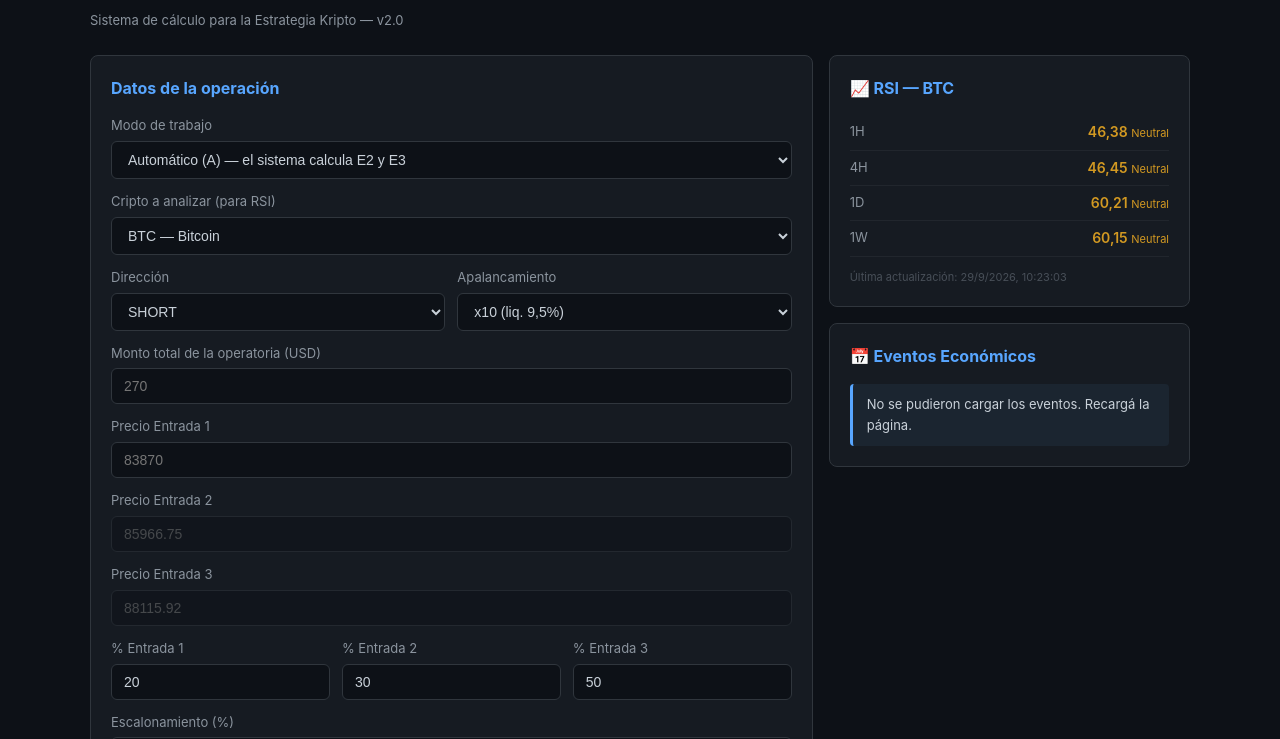
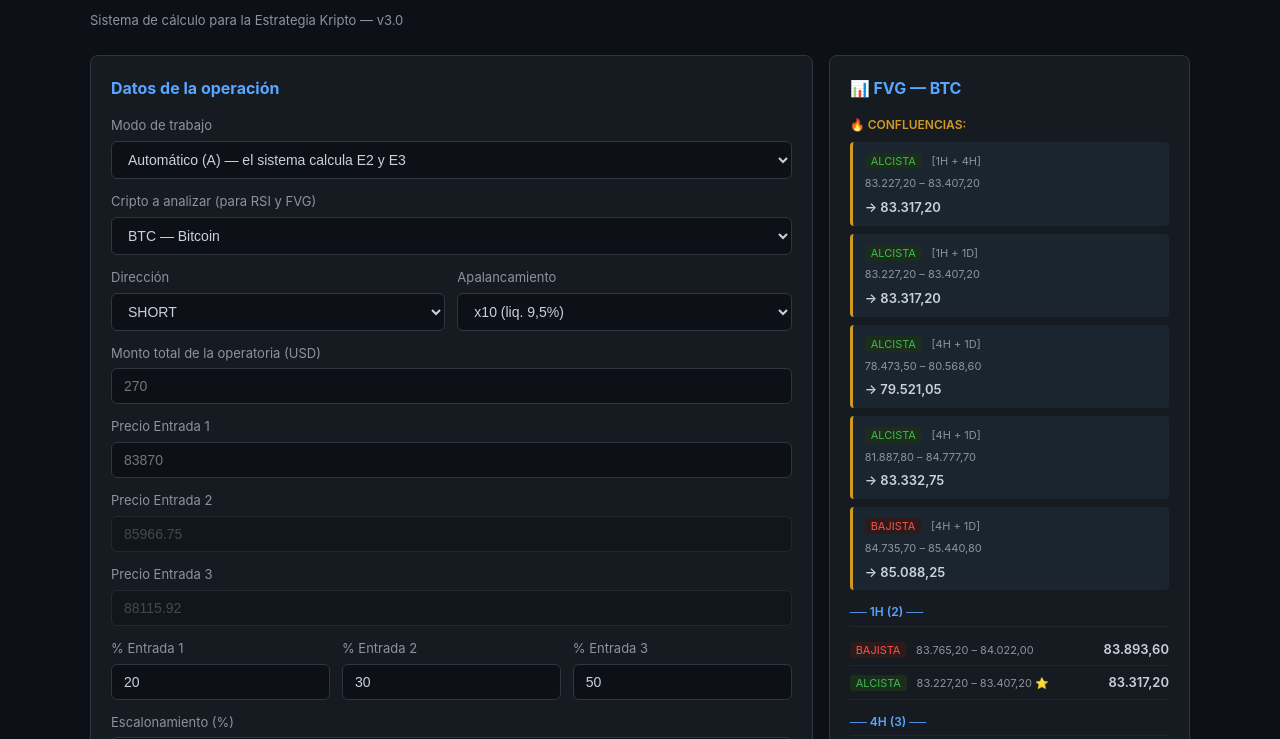
Before and after one commit to JM-2026BTC/estrategia-kripto, a plain HTML site: page index.html in a window 1280 px wide. Shown: the part 61-800 px from the top of the page. Drawn offline with Linux system fonts and the light colour scheme; no server answers.

Commit message:
Update index.html

```diff
--- a/index.html
+++ b/index.html
@@ -16,22 +16,12 @@
   .container { max-width: 1100px; margin: 0 auto; }
   h1 { color: #58a6ff; font-size: 28px; margin-bottom: 6px; letter-spacing: 1px; }
   .sub { color: #8b949e; font-size: 13px; margin-bottom: 24px; }
-
-  .layout {
-    display: flex;
-    flex-direction: column;
-    gap: 16px;
-  }
-
+  .layout { display: flex; flex-direction: column; gap: 16px; }
   @media (min-width: 900px) {
-    .layout {
-      flex-direction: row;
-      align-items: flex-start;
-    }
+    .layout { flex-direction: row; align-items: flex-start; }
     .col-formulario { flex: 2; min-width: 0; }
     .col-paneles { flex: 1; min-width: 300px; max-width: 380px; }
   }
-
   .card {
     background: #161b22;
     border: 1px solid #30363d;
@@ -106,25 +96,53 @@
   .evento:last-child { border-bottom: none; }
   .evento-fecha { color: #8b949e; font-size: 12px; }
   .evento-nombre { color: #c9d1d9; font-size: 13px; margin-top: 2px; }
-  .evento-impacto { font-size: 11px; margin-top: 2px; }
   .rsi-row { display: flex; justify-content: space-between; padding: 6px 0; border-bottom: 1px solid #21262d; }
   .rsi-row:last-child { border-bottom: none; }
   .rsi-tf { color: #8b949e; font-size: 13px; }
   .rsi-val { font-weight: 600; font-size: 14px; }
+  .fvg-confluencia {
+    background: #1b2530;
+    border-left: 3px solid #d29922;
+    padding: 8px 12px;
+    border-radius: 4px;
+    margin-bottom: 8px;
+    font-size: 13px;
+  }
+  .fvg-tf-header {
+    color: #58a6ff;
+    font-size: 12px;
+    font-weight: 600;
+    margin-top: 12px;
+    margin-bottom: 6px;
+    border-bottom: 1px solid #21262d;
+    padding-bottom: 4px;
+  }
+  .fvg-row {
+    padding: 6px 0;
+    font-size: 13px;
+    border-bottom: 1px solid #21262d;
+    display: flex;
+    justify-content: space-between;
+    align-items: center;
+  }
+  .fvg-row:last-child { border-bottom: none; }
+  .fvg-tipo { font-size: 11px; padding: 1px 6px; border-radius: 3px; }
+  .fvg-tipo.alcista { background: #1b2d1b; color: #3fb950; }
+  .fvg-tipo.bajista { background: #2d1b1b; color: #f85149; }
+  .fvg-zona { color: #8b949e; font-size: 11px; }
+  .fvg-precio { font-weight: 600; color: #c9d1d9; font-size: 13px; }
 </style>
 </head>
 <body>
 <div class="container">
 
   <h1>⚡ GENISYS</h1>
-  <p class="sub">Sistema de cálculo para la Estrategia Kripto — v2.0</p>
+  <p class="sub">Sistema de cálculo para la Estrategia Kripto — v3.0</p>
 
   <div class="layout">
 
-    <!-- COLUMNA IZQUIERDA: Formulario y resultado -->
     <div class="col-formulario">
 
-      <!-- FORMULARIO -->
       <div class="card" id="formulario">
         <h2>Datos de la operación</h2>
 
@@ -134,8 +152,8 @@
           <option value="H">Híbrido (H) — el sistema sugiere, vos decidís</option>
         </select>
 
-        <label>Cripto a analizar (para RSI)</label>
-        <select id="cripto" onchange="cargarRSI()">
+        <label>Cripto a analizar (para RSI y FVG)</label>
+        <select id="cripto" onchange="cambiarCripto()">
           <option value="BTCUSDT">BTC — Bitcoin</option>
           <option value="HYPEUSDT">HYPE — Hyperliquid</option>
           <option value="DOGEUSDT">DOGE — Dogecoin</option>
@@ -202,27 +220,27 @@
         <button onclick="calcular()">Calcular plan</button>
       </div>
 
-      <!-- RESULTADO -->
       <div id="resultado" class="resultado"></div>
 
     </div>
 
-    <!-- COLUMNA DERECHA: Paneles -->
     <div class="col-paneles">
 
-      <!-- Panel de RSI -->
+      <div class="card" id="fvg-panel" style="display:none;">
+        <h2>📊 FVG — <span id="fvg-cripto-nombre">BTC</span></h2>
+        <div id="fvg-content"></div>
+      </div>
+
       <div class="card" id="rsi-panel" style="display:none;">
         <h2>📈 RSI — <span id="rsi-cripto-nombre">BTC</span></h2>
         <div id="rsi-content"></div>
       </div>
 
-      <!-- Panel de Miedo y Codicia -->
       <div class="card" id="sentiment-panel" style="display:none;">
         <h2>📊 Sentimiento del Mercado</h2>
         <div id="sentiment-content"></div>
       </div>
 
-      <!-- Panel de Eventos Económicos -->
       <div class="card" id="eventos-panel" style="display:none;">
         <h2>📅 Eventos Económicos</h2>
         <div id="eventos-content"></div>
@@ -232,25 +250,32 @@
 
   </div>
 
-  <p class="footer">GENISYS v2.0 — Herramienta educativa. No es recomendación financiera.</p>
+  <p class="footer">GENISYS v3.0 — Herramienta educativa. No es recomendación financiera.</p>
 </div>
 
 <script>
 const LIQ = { 10: 9.5, 12: 7.9, 15: 6.25, 20: 4.5, 30: 2.8 };
 const ESC_SUGERIDO = { 10: 2.5, 12: 2.0, 15: 1.5, 20: 1.0, 30: 0.6 };
 const NOMBRES = { BTCUSDT: 'BTC', HYPEUSDT: 'HYPE', DOGEUSDT: 'DOGE', PEPEUSDT: 'PEPE' };
+const DECIMALES = { BTCUSDT: 2, HYPEUSDT: 3, DOGEUSDT: 5, PEPEUSDT: 10 };
 
 let rsiDataGlobal = null;
+let fvgDataGlobal = null;
 
 function fmt(n, dec = 2) {
   return n.toLocaleString('es-AR', { minimumFractionDigits: dec, maximumFractionDigits: dec });
 }
 
+function fmtPrecio(precio, cripto) {
+  const dec = DECIMALES[cripto] || 2;
+  return precio.toLocaleString('es-AR', { minimumFractionDigits: dec, maximumFractionDigits: dec });
+}
+
 function colorRSI(valor) {
   if (valor === null || valor === undefined) return '#8b949e';
-  if (valor >= 70) return '#f85149'; // sobrecompra
-  if (valor <= 30) return '#3fb950'; // sobreventa
-  return '#d29922'; // neutral
+  if (valor >= 70) return '#f85149';
+  if (valor <= 30) return '#3fb950';
+  return '#d29922';
 }
 
 function etiquetaRSI(valor) {
@@ -258,6 +283,11 @@ function etiquetaRSI(valor) {
   if (valor >= 70) return 'Sobrecompra';
   if (valor <= 30) return 'Sobreventa';
   return 'Neutral';
+}
+
+function cambiarCripto() {
+  cargarRSI();
+  cargarFVG();
 }
 
 function cambiarModo() {
@@ -285,17 +315,13 @@ function actualizarSugeridos() {
 function calcularAuto() {
   const modo = document.getElementById('modo').value;
   if (modo !== 'A') return;
-
   const dir = document.getElementById('direccion').value;
   const e1 = parseFloat(document.getElementById('e1').value);
   const esc = parseFloat(document.getElementById('escalonamiento').value) || 2.5;
-
   if (!e1 || e1 <= 0) return;
-
   const factor = dir === 'SHORT' ? (1 + esc / 100) : (1 - esc / 100);
   const e2 = e1 * factor;
   const e3 = e2 * factor;
-
   document.getElementById('e2').value = e2.toFixed(2);
   document.getElementById('e3').value = e3.toFixed(2);
 }
@@ -345,16 +371,12 @@ function calcular() {
   const promedio = suma / pesos;
 
   const liqPct = LIQ[apal];
-  const liquidacion = dir === 'SHORT'
-    ? promedio * (1 + liqPct / 100)
-    : promedio * (1 - liqPct / 100);
+  const liquidacion = dir === 'SHORT' ? promedio * (1 + liqPct / 100) : promedio * (1 - liqPct / 100);
 
   let sl = null;
   if (slInput && parseFloat(slInput) !== 0) {
     const slPct = Math.abs(parseFloat(slInput));
-    sl = dir === 'SHORT'
-      ? promedio * (1 + slPct / 100)
-      : promedio * (1 - slPct / 100);
+    sl = dir === 'SHORT' ? promedio * (1 + slPct / 100) : promedio * (1 - slPct / 100);
   }
 
   const perdidaLiq = Math.abs(liquidacion - promedio) / promedio * nominalTotal;
@@ -378,7 +400,6 @@ function calcular() {
   }
 
   let html = '';
-
   html += `<div class="card"><h2>⚙️ Modo de trabajo</h2>`;
   if (modo === 'A') {
     html += `<div class="info">Modo <strong>Automático (A)</strong>: E2 y E3 calculadas por el sistema con escalonamiento ${fmt(parseFloat(document.getElementById('escalonamiento').value))}%.</div>`;
@@ -390,29 +411,15 @@ function calcular() {
   html += `<div class="card"><h2>🧮 Entradas</h2><table>
     <tr><th>Entrada</th><th>%</th><th>Monto real</th><th>Nominal</th><th>Precio</th></tr>`;
   entradas.forEach((e, i) => {
-    html += `<tr>
-      <td>${i + 1}</td>
-      <td class="num">${e.pct}%</td>
-      <td class="num">$${fmt(e.montoReal)}</td>
-      <td class="num">$${fmt(e.nominal, 0)}</td>
-      <td class="num">${fmt(e.precio)}</td>
-    </tr>`;
+    html += `<tr><td>${i + 1}</td><td class="num">${e.pct}%</td><td class="num">$${fmt(e.montoReal)}</td><td class="num">$${fmt(e.nominal, 0)}</td><td class="num">${fmt(e.precio)}</td></tr>`;
   });
-  html += `<tr style="font-weight:600;color:#58a6ff">
-    <td>Total</td>
-    <td class="num">100%</td>
-    <td class="num">$${fmt(monto)}</td>
-    <td class="num">$${fmt(nominalTotal, 0)}</td>
-    <td>—</td>
-  </tr></table></div>`;
+  html += `<tr style="font-weight:600;color:#58a6ff"><td>Total</td><td class="num">100%</td><td class="num">$${fmt(monto)}</td><td class="num">$${fmt(nominalTotal, 0)}</td><td>—</td></tr></table></div>`;
 
   html += `<div class="card"><h2>➡️ Niveles clave</h2><table>
     <tr><th>Concepto</th><th class="num">Valor</th></tr>
     <tr><td>Precio promedio</td><td class="num destacado">${fmt(promedio)}</td></tr>
     <tr><td>Liquidación (${liqPct}%)</td><td class="num rojo">${fmt(liquidacion)}</td></tr>`;
-  if (sl) {
-    html += `<tr><td>SL manual</td><td class="num amarillo">${fmt(sl)}</td></tr>`;
-  }
+  if (sl) html += `<tr><td>SL manual</td><td class="num amarillo">${fmt(sl)}</td></tr>`;
   html += `</table></div>`;
 
   html += `<div class="card"><h2>📏 Distancias</h2><table>
@@ -426,9 +433,7 @@ function calcular() {
   html += `<div class="card"><h2>💀 Riesgo</h2><table>
     <tr><th>Escenario</th><th class="num">Pérdida</th><th class="num">% monto</th></tr>
     <tr><td>Liquidación (${fmt(liquidacion)})</td><td class="num rojo">-$${fmt(perdidaLiq)}</td><td class="num rojo">-${fmt(perdidaLiqPct)}%</td></tr>`;
-  if (sl) {
-    html += `<tr><td>SL manual (${fmt(sl)})</td><td class="num amarillo">-$${fmt(perdidaSL)}</td><td class="num amarillo">-${fmt(perdidaSLPct)}%</td></tr>`;
-  }
+  if (sl) html += `<tr><td>SL manual (${fmt(sl)})</td><td class="num amarillo">-$${fmt(perdidaSL)}</td><td class="num amarillo">-${fmt(perdidaSLPct)}%</td></tr>`;
   html += `</table></div>`;
 
   html += `<div class="card"><h2>⚠️ Observaciones</h2>`;
@@ -450,60 +455,37 @@ function calcular() {
   res.scrollIntoView({ behavior: 'smooth' });
 }
 
-// ====== Panel de RSI ======
 async function cargarRSI() {
   const cripto = document.getElementById('cripto').value;
   const panel = document.getElementById('rsi-panel');
   const content = document.getElementById('rsi-content');
   const nombre = document.getElementById('rsi-cripto-nombre');
-
   nombre.textContent = NOMBRES[cripto] || cripto;
 
   try {
-    // Si ya tenemos los datos cargados, los usamos
     if (!rsiDataGlobal) {
       const response = await fetch('rsi_data.json?t=' + Date.now());
       rsiDataGlobal = await response.json();
     }
-
     const data = rsiDataGlobal.data[cripto];
-
     if (!data) {
       content.innerHTML = '<div class="info">No hay datos de RSI para esta cripto.</div>';
       panel.style.display = 'block';
       return;
     }
-
     const tfs = ['1h', '4h', '1d', '1w'];
     let html = '';
-
     tfs.forEach(tf => {
       const valor = data[tf];
       const color = colorRSI(valor);
       const etiqueta = etiquetaRSI(valor);
       const valorStr = (valor === null || valor === undefined) ? '—' : fmt(valor);
-      html += `
-        <div class="rsi-row">
-          <span class="rsi-tf">${tf.toUpperCase()}</span>
-          <span class="rsi-val" style="color:${color};">${valorStr} <span style="font-size:11px;font-weight:400;">${etiqueta}</span></span>
-        </div>
-      `;
+      html += `<div class="rsi-row"><span class="rsi-tf">${tf.toUpperCase()}</span><span class="rsi-val" style="color:${color};">${valorStr} <span style="font-size:11px;font-weight:400;">${etiqueta}</span></span></div>`;
     });
-
-    // Fecha de actualización
-    const fecha = rsiDataGlobal.last_update
-      ? new Date(rsiDataGlobal.last_update).toLocaleString('es-AR', { timeZone: 'America/Argentina/Buenos_Aires' })
-      : 'Desconocida';
-
-    html += `
-      <div style="margin-top:12px; font-size:11px; color:#484f58;">
-        Última actualización: ${fecha}
-      </div>
-    `;
-
+    const fecha = rsiDataGlobal.last_update ? new Date(rsiDataGlobal.last_update).toLocaleString('es-AR', { timeZone: 'America/Argentina/Buenos_Aires' }) : 'Desconocida';
+    html += `<div style="margin-top:12px; font-size:11px; color:#484f58;">Última actualización: ${fecha}</div>`;
     content.innerHTML = html;
     panel.style.display = 'block';
-
   } catch (error) {
     console.log('Error cargando RSI:', error);
     content.innerHTML = '<div class="info">No se pudieron cargar los datos de RSI.</div>';
@@ -511,46 +493,131 @@ async function cargarRSI() {
   }
 }
 
-// ====== Panel de Miedo y Codicia ======
+async function cargarFVG() {
+  const cripto = document.getElementById('cripto').value;
+  const panel = document.getElementById('fvg-panel');
+  const content = document.getElementById('fvg-content');
+  const nombre = document.getElementById('fvg-cripto-nombre');
+  nombre.textContent = NOMBRES[cripto] || cripto;
+
+  try {
+    if (!fvgDataGlobal) {
+      const response = await fetch('fvg_data.json?t=' + Date.now());
+      fvgDataGlobal = await response.json();
+    }
+    const data = fvgDataGlobal.data[cripto];
+    if (!data) {
+      content.innerHTML = '<div class="info">No hay datos de FVG para esta cripto.</div>';
+      panel.style.display = 'block';
+      return;
+    }
+    const todosFVG = [];
+    ['1h', '4h', '1d'].forEach(tf => {
+      const lista = data[tf] || [];
+      lista.forEach(fvg => { todosFVG.push({ ...fvg, tf: tf }); });
+    });
+    if (todosFVG.length === 0) {
+      content.innerHTML = '<div class="info">No hay FVG activos para esta cripto.</div>';
+      panel.style.display = 'block';
+      return;
+    }
+    const confluencias = detectarConfluencias(todosFVG);
+    let html = '';
+    if (confluencias.length > 0) {
+      html += `<div style="font-size:12px; color:#d29922; font-weight:600; margin-bottom:8px;">🔥 CONFLUENCIAS:</div>`;
+      confluencias.forEach(c => {
+        const tipoClase = c.tipo === 'alcista' ? 'alcista' : 'bajista';
+        const tfsStr = c.tfs.join(' + ').toUpperCase();
+        html += `<div class="fvg-confluencia">
+          <span class="fvg-tipo ${tipoClase}">${c.tipo.toUpperCase()}</span>
+          <span style="font-size:11px; color:#8b949e; margin-left:6px;">[${tfsStr}]</span>
+          <div style="font-size:11px; color:#8b949e; margin-top:4px;">${fmtPrecio(c.desde, cripto)} – ${fmtPrecio(c.hasta, cripto)}</div>
+          <div class="fvg-precio" style="margin-top:4px;">→ ${fmtPrecio(c.precio, cripto)}</div>
+        </div>`;
+      });
+      html += `<div style="margin-top:12px;"></div>`;
+    }
+    ['1h', '4h', '1d'].forEach(tf => {
+      const lista = data[tf] || [];
+      if (lista.length === 0) return;
+      html += `<div class="fvg-tf-header">── ${tf.toUpperCase()} (${lista.length}) ──</div>`;
+      lista.forEach(fvg => {
+        const tipoClase = fvg.tipo === 'alcista' ? 'alcista' : 'bajista';
+        const precio = (fvg.desde + fvg.hasta) / 2;
+        const confluye = confluencias.some(c => c.tfs.includes(tf) && c.desde <= fvg.hasta && c.hasta >= fvg.desde);
+        const estrella = confluye ? ' ⭐' : '';
+        html += `<div class="fvg-row">
+          <div>
+            <span class="fvg-tipo ${tipoClase}">${fvg.tipo.toUpperCase()}</span>
+            <span class="fvg-zona" style="margin-left:6px;">${fmtPrecio(fvg.desde, cripto)} – ${fmtPrecio(fvg.hasta, cripto)}${estrella}</span>
+          </div>
+          <div class="fvg-precio">${fmtPrecio(precio, cripto)}</div>
+        </div>`;
+      });
+    });
+    const fecha = fvgDataGlobal.last_update ? new Date(fvgDataGlobal.last_update).toLocaleString('es-AR', { timeZone: 'America/Argentina/Buenos_Aires' }) : 'Desconocida';
+    html += `<div style="margin-top:12px; font-size:11px; color:#484f58;">Última actualización: ${fecha}</div>`;
+    content.innerHTML = html;
+    panel.style.display = 'block';
+  } catch (error) {
+    console.log('Error cargando FVG:', error);
+    content.innerHTML = '<div class="info">No se pudieron cargar los datos de FVG.</div>';
+    panel.style.display = 'block';
+  }
+}
+
+function detectarConfluencias(fvgs) {
+  const confluencias = [];
+  for (let i = 0; i < fvgs.length; i++) {
+    for (let j = i + 1; j < fvgs.length; j++) {
+      const a = fvgs[i];
+      const b = fvgs[j];
+      if (a.tf === b.tf) continue;
+      if (a.tipo !== b.tipo) continue;
+      const desde = Math.max(a.desde, b.desde);
+      const hasta = Math.min(a.hasta, b.hasta);
+      if (desde < hasta) {
+        confluencias.push({
+          tipo: a.tipo,
+          desde: desde,
+          hasta: hasta,
+          precio: (desde + hasta) / 2,
+          tfs: [a.tf, b.tf]
+        });
+      }
+    }
+  }
+  return confluencias;
+}
+
 async function cargarSentimiento() {
   const panel = document.getElementById('sentiment-panel');
   const content = document.getElementById('sentiment-content');
-
   try {
     const response = await fetch('https://api.alternative.me/fng/?limit=1');
     const data = await response.json();
-
     if (data && data.data && data.data[0]) {
       const fng = data.data[0];
       const valor = parseInt(fng.value);
       const clasificacion = fng.value_classification;
-
       let color = '#d29922';
       if (valor <= 24) color = '#f85149';
       else if (valor <= 49) color = '#d29922';
       else if (valor <= 74) color = '#3fb950';
       else color = '#3fb950';
-
       let interpretacion = '';
       if (valor <= 24) interpretacion = 'Miedo extremo — posible oportunidad';
       else if (valor <= 49) interpretacion = 'Miedo — cautela en el mercado';
       else if (valor <= 74) interpretacion = 'Codicia — confianza en aumento';
       else interpretacion = 'Codicia extrema — posible corrección';
-
-      content.innerHTML = `
-        <div style="display:flex; align-items:center; gap:16px;">
-          <div style="font-size:36px; font-weight:700; color:${color}; min-width:70px;">${valor}</div>
-          <div>
-            <div style="font-size:16px; font-weight:600; color:${color};">${clasificacion}</div>
-            <div style="font-size:12px; color:#8b949e; margin-top:4px;">
-              ${interpretacion}
-            </div>
-          </div>
+      content.innerHTML = `<div style="display:flex; align-items:center; gap:16px;">
+        <div style="font-size:36px; font-weight:700; color:${color}; min-width:70px;">${valor}</div>
+        <div>
+          <div style="font-size:16px; font-weight:600; color:${color};">${clasificacion}</div>
+          <div style="font-size:12px; color:#8b949e; margin-top:4px;">${interpretacion}</div>
         </div>
-        <div style="margin-top:12px; font-size:11px; color:#484f58;">
-          Fuente: Alternative.me | ${new Date(parseInt(fng.timestamp) * 1000).toLocaleString('es-AR')}
-        </div>
-      `;
+      </div>
+      <div style="margin-top:12px; font-size:11px; color:#484f58;">Fuente: Alternative.me | ${new Date(parseInt(fng.timestamp) * 1000).toLocaleString('es-AR')}</div>`;
       panel.style.display = 'block';
     }
   } catch (error) {
@@ -558,60 +625,35 @@ async function cargarSentimiento() {
   }
 }
 
-// ====== Panel de Eventos Económicos (Biquote) ======
 async function cargarEventos() {
   const panel = document.getElementById('eventos-panel');
   const content = document.getElementById('eventos-content');
-
   try {
     const response = await fetch('https://biquote.io/api/calendar?importance=high&countries=US');
     const data = await response.json();
-
     let eventos = [];
     if (Array.isArray(data)) eventos = data;
     else if (data.events) eventos = data.events;
     else if (data.data) eventos = data.data;
-
     if (eventos.length === 0) {
       content.innerHTML = '<div class="info">No hay eventos de alto impacto esta semana.</div>';
       panel.style.display = 'block';
       return;
     }
-
     let html = '';
     eventos.slice(0, 6).forEach(ev => {
       const fechaRaw = ev.date || ev.time || ev.datetime;
       let fechaStr = 'Fecha no disponible';
       if (fechaRaw) {
         const d = new Date(fechaRaw);
-        fechaStr = d.toLocaleString('es-AR', {
-          timeZone: 'America/Argentina/Buenos_Aires',
-          weekday: 'short',
-          day: '2-digit',
-          month: '2-digit',
-          hour: '2-digit',
-          minute: '2-digit'
-        });
+        fechaStr = d.toLocaleString('es-AR', { timeZone: 'America/Argentina/Buenos_Aires', weekday: 'short', day: '2-digit', month: '2-digit', hour: '2-digit', minute: '2-digit' });
       }
-
       const nombre = ev.name || ev.title || ev.event || 'Evento';
       const pais = ev.country || ev.currency || 'US';
-
-      html += `
-        <div class="evento">
-          <div class="evento-fecha">${fechaStr} ARG</div>
-          <div class="evento-nombre">🔴 ${nombre} (${pais})</div>
-        </div>
-      `;
+      html += `<div class="evento"><div class="evento-fecha">${fechaStr} ARG</div><div class="evento-nombre">🔴 ${nombre} (${pais})</div></div>`;
     });
-
-    content.innerHTML = html + `
-      <div style="margin-top:12px; font-size:11px; color:#484f58;">
-        Fuente: Biquote | ${new Date().toLocaleString('es-AR')}
-      </div>
-    `;
+    content.innerHTML = html + `<div style="margin-top:12px; font-size:11px; color:#484f58;">Fuente: Biquote | ${new Date().toLocaleString('es-AR')}</div>`;
     panel.style.display = 'block';
-
   } catch (error) {
     console.log('Error cargando eventos:', error);
     content.innerHTML = '<div class="info">No se pudieron cargar los eventos. Recargá la página.</div>';
@@ -619,14 +661,15 @@ async function cargarEventos() {
   }
 }
 
-// Inicializar
 cambiarModo();
 cargarRSI();
+cargarFVG();
 cargarSentimiento();
 cargarEventos();
-setInterval(cargarRSI, 600000);        // RSI cada 10 min
-setInterval(cargarSentimiento, 300000); // Sentimiento cada 5 min
-setInterval(cargarEventos, 600000);    // Eventos cada 10 min
+setInterval(cargarRSI, 600000);
+setInterval(cargarFVG, 600000);
+setInterval(cargarSentimiento, 300000);
+setInterval(cargarEventos, 600000);
 </script>
 </body>
 </html>
```
